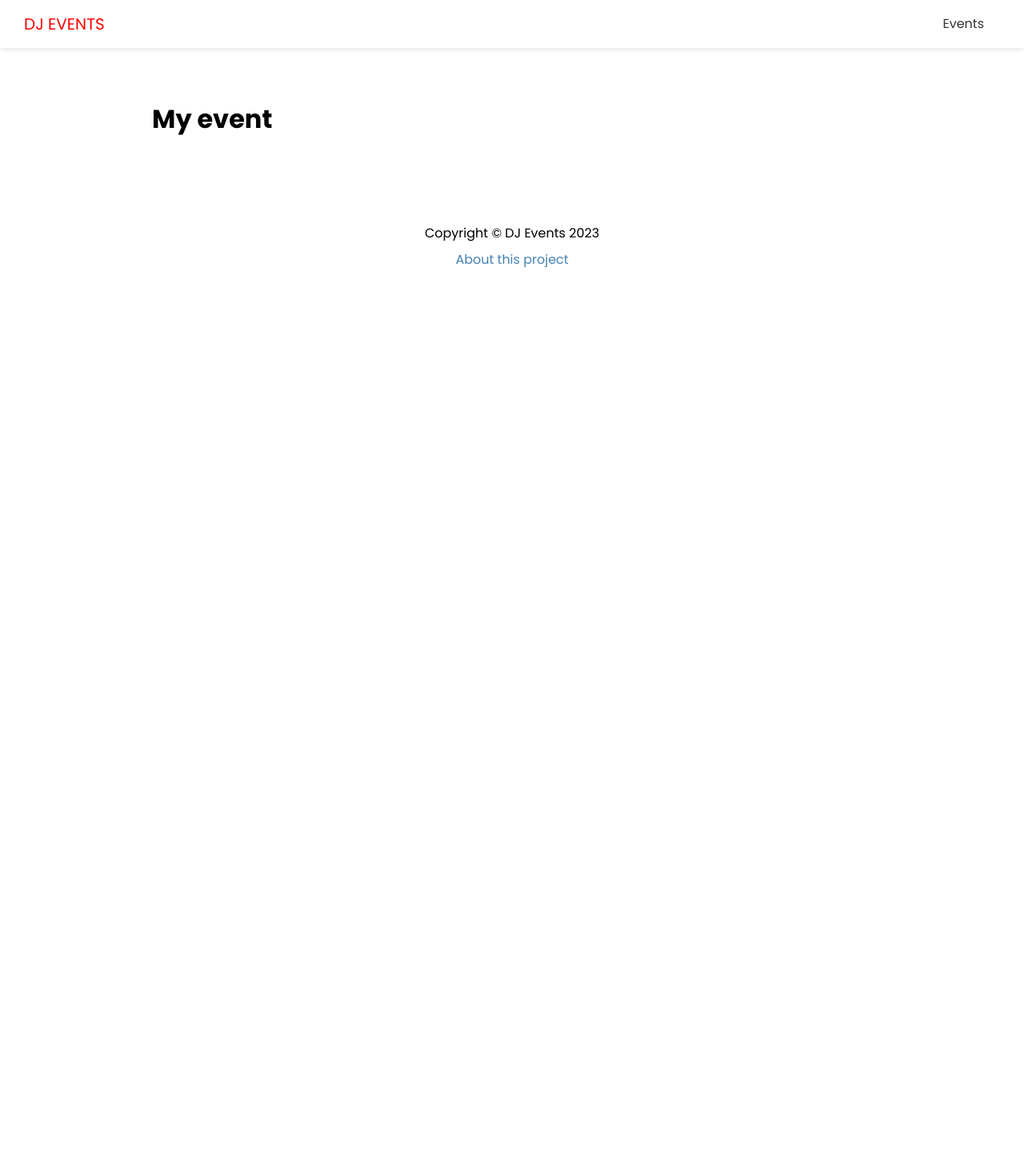
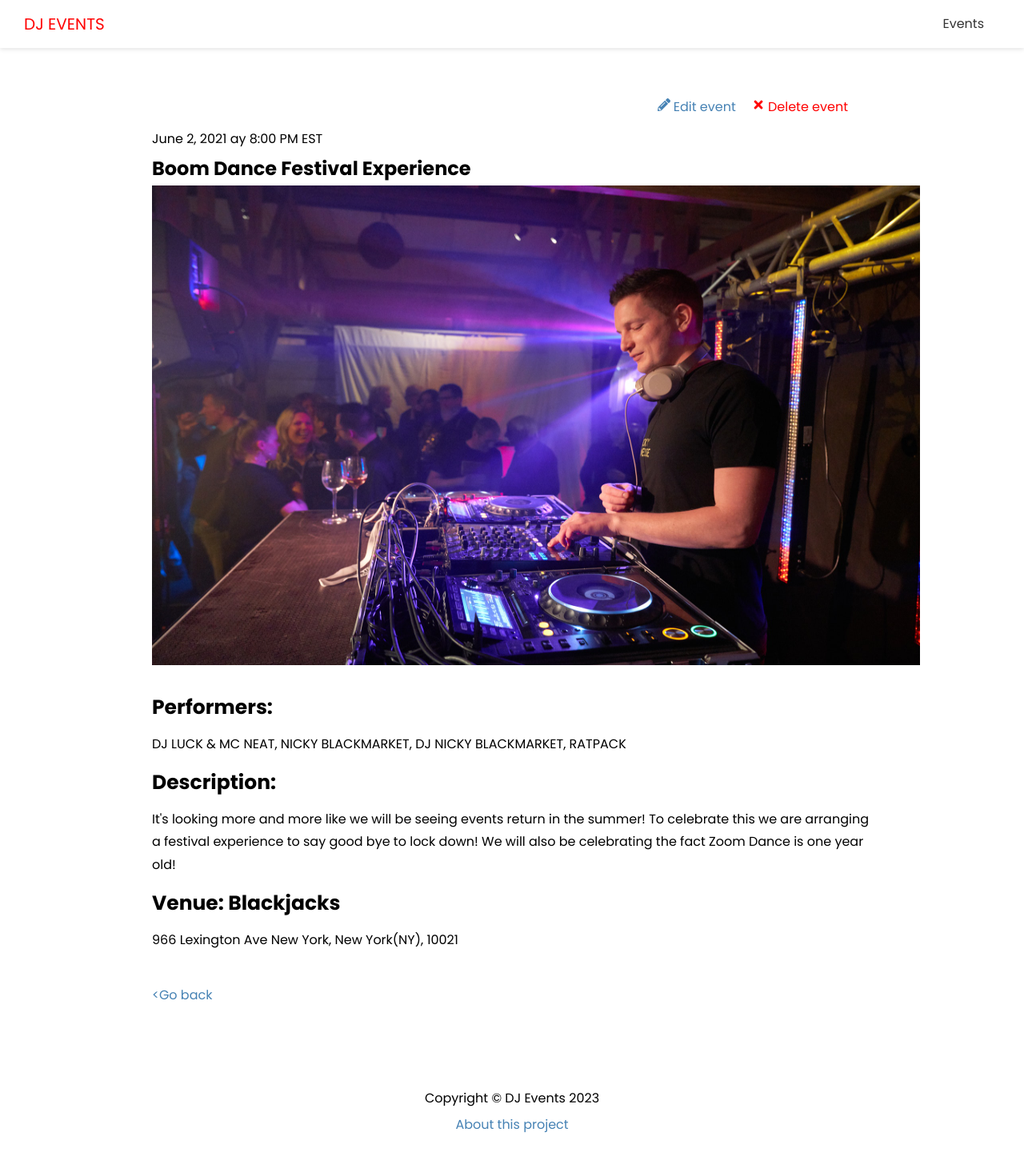
Before and after one commit to CaeSea/dj-events-frontend, a Next.js app: page /events/boom-dance-festival-experience in a window 1280 px wide. Shown: the top 1456 px of the page at 80% size. Before the commit the page ends 800 px from the top, so only its background shows below. Built offline with nearby package versions, Linux system fonts and the light colour scheme; no server answers.

Commit message:
Added signle event page

```diff
--- a/src/pages/events/[slug].tsx
+++ b/src/pages/events/[slug].tsx
@@ -1,9 +1,81 @@
+import Link from 'next/link';
+import Image from 'next/image';
+import { FaPencilAlt, FaTimes } from 'react-icons/fa';
+import { API_URL } from '@/config/index';
 import Layout from '@/components/Layout';
+import styles from '@/styles/Event.module.css';
 
-export default function EventPage() {
+export async function getStaticPaths() {
+    const res = await fetch(`${API_URL}/api/events`);
+    const events = await res.json()
+    const paths = events.map((evt: any) => ({
+        params: { slug: evt.slug }
+    }));
+    return {
+        paths,
+        fallback: true
+    }
+}
+
+export async function getStaticProps({ params: { slug } }: any) {
+    const res = await fetch(`${API_URL}/api/events/${slug}`);
+    const events = await res.json();
+    return {
+        props: { evt: events[0] },
+        revalidate: 1
+    }
+}
+
+// export async function getServerSideProps({ query: { slug } }: any) {
+//     const res = await fetch(`${API_URL}/api/events/${slug}`);
+//     const events = await res.json();
+//     return {
+//         props: { evt: events[0] }
+//     }
+// }
+
+export default function EventPage({ evt }: any) {
+
+    const deleteEvent = (e: any) => {
+        console.log('delete');
+    }
+
     return (
         <Layout>
-            <h1>My event</h1>
+            <div className={styles.event}>
+                <div className={styles.controls}>
+                    <Link href={`/events/edit/${evt.id}`} legacyBehavior>
+                        <a>
+                            <FaPencilAlt /> Edit event
+                        </a>
+                    </Link>
+                    <a href="#" className={styles.delete} onClick={deleteEvent}>
+                        <FaTimes /> Delete event
+                    </a>
+                </div>
+
+                <span>
+                    {evt.date} ay {evt.time}
+                </span>
+
+                <h2>{evt.name}</h2>
+                {evt.image && (
+                    <div className={styles.image}>
+                        <Image src={evt.image} width={960} height={600} alt="" />
+                    </div>
+                )}
+
+                <h3>Performers:</h3>
+                <p>{evt.performers}</p>
+                <h3>Description:</h3>
+                <p>{evt.description}</p>
+                <h3>Venue: {evt.venue}</h3>
+                <p>{evt.address}</p>
+
+                <Link href="/events" legacyBehavior>
+                    <a className={styles.back}>{'<'}Go back</a>
+                </Link>
+            </div>
         </Layout>
     )
 }
--- /dev/null
+++ b/src/styles/Event.module.css
@@ -0,0 +1,32 @@
+.event {
+    position: relative;
+    padding-top: 40px;
+}
+
+.event h3 {
+    font-size: 25px;
+}
+
+.event p {
+    margin: 10px 0;
+}
+
+.image {
+    margin-bottom: 20px;
+}
+
+.controls {
+    position: absolute;
+    right: 30px;
+    top: 0;
+}
+
+.delete {
+    margin-left: 20px;
+    color: red;
+}
+
+.back {
+    display: block;
+    margin-top: 40px;
+}
```
